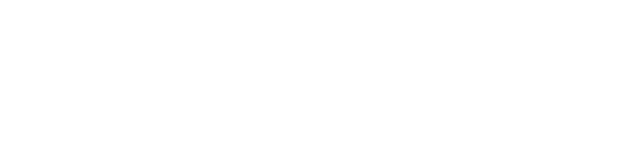
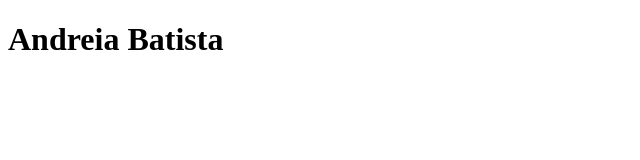
Before and after one commit to AndreiaBatista11TIA/meus-links, a plain HTML site: page index.html in a window 1280 px wide. Shown: the whole page, without its empty margins (0-640 px from the left). Drawn offline with Linux system fonts and the light colour scheme.

Commit message:
primeiro commit do projeto

```diff
--- a/index.html
+++ b/index.html
@@ -7,7 +7,7 @@
 </head>
 <body>
     <div>
-        <h1></h1>
+        <h1>Andreia Batista</h1>
     </div>
 </body>
 </html>
```
